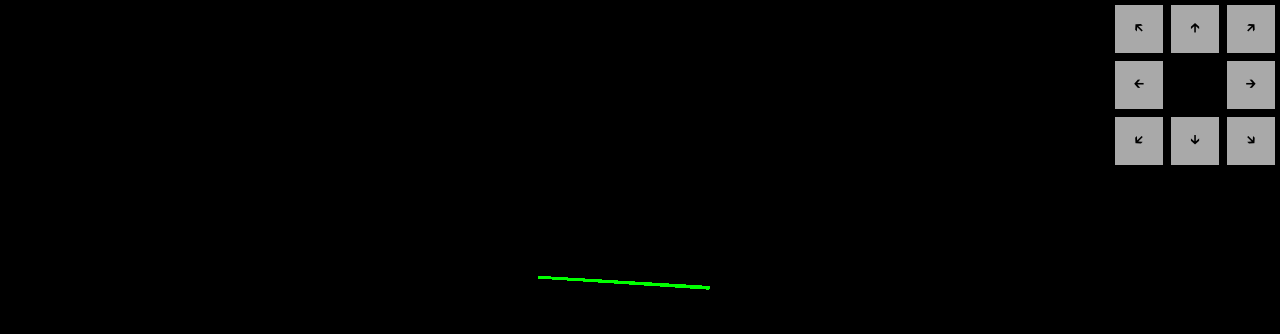
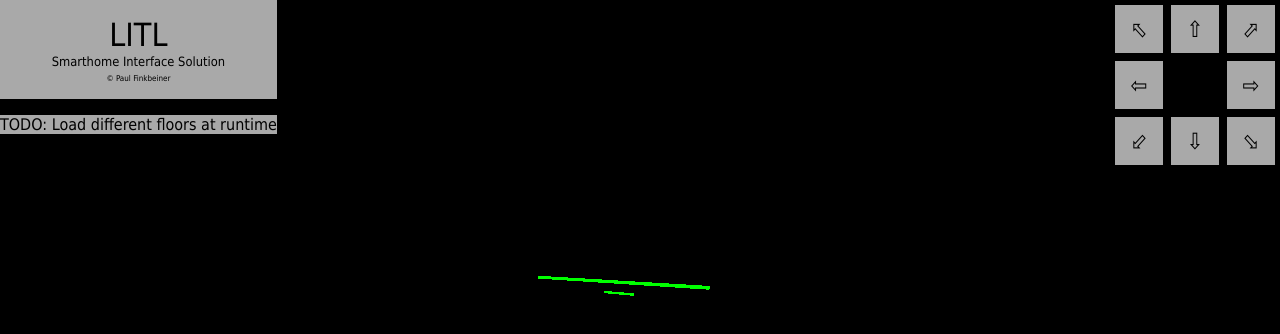
Before and after one commit to pafinkbeiner/LITL, a website built with Vite: page index.html in a window 1280 px wide. Built offline with nearby package versions, Linux system fonts and the light colour scheme; no server answers; files whose address does not match are found by name.

Commit message:
Added color changing functionality + second LED stripe

```diff
--- /dev/null
+++ b/colorpicker.js
@@ -0,0 +1,41 @@
+function invokeColorPicker(x, y, currentColor) {
+
+    let colorPickerContainer = document.getElementById('colorPickerContainer');
+    if (!colorPickerContainer) {
+        colorPickerContainer = document.createElement('div');
+        colorPickerContainer.id = 'colorPickerContainer';
+        colorPickerContainer.innerHTML = `
+            <input type="color" id="colorPicker">
+            <button id="closeColor">Close</button>
+            <button id="submitColor">Submit</button>
+        `;
+        document.body.appendChild(colorPickerContainer);
+    }
+
+    // Set initial coloring
+    const colorPicker = document.getElementById('colorPicker');
+    colorPicker.value = currentColor;
+
+    // Styling
+    colorPickerContainer.style.position = 'absolute';
+    colorPickerContainer.style.left = `${x}px`;
+    colorPickerContainer.style.top = `${y}px`;
+
+    // Show Container
+    colorPickerContainer.style.display = 'block';
+
+    // Return a promise that resolves with the chosen color
+    return new Promise((resolve) => {
+        const submitButton = document.getElementById('submitColor');
+        const closeButton = document.getElementById('closeColor');
+        closeButton.onclick = () => {
+            colorPickerContainer.style.display = 'none';
+            resolve(undefined);
+        };
+        submitButton.onclick = () => {
+            const chosenColor = colorPicker.value;
+            colorPickerContainer.style.display = 'none';
+            resolve(chosenColor);
+        };
+    });
+}
--- /dev/null
+++ b/convert.js
@@ -0,0 +1,30 @@
+export function rgbToHex(r, g, b) {
+    // Ensure r, g, b are within the valid range
+    r = Math.max(0, Math.min(255, r));
+    g = Math.max(0, Math.min(255, g));
+    b = Math.max(0, Math.min(255, b));
+
+    // Convert each component to a 2-digit hexadecimal string
+    const hexR = r.toString(16).padStart(2, '0');
+    const hexG = g.toString(16).padStart(2, '0');
+    const hexB = b.toString(16).padStart(2, '0');
+
+    // Concatenate and format as 0xRRGGBB
+    return `0x${hexR}${hexG}${hexB}`;
+}
+
+export function hexToRgb(hex) {
+    // Remove the leading # if it's there
+    hex = hex.replace(/^#/, '');
+
+    // Parse the r, g, b values from the hex string
+    const r = parseInt(hex.substring(0, 2), 16);
+    const g = parseInt(hex.substring(2, 4), 16);
+    const b = parseInt(hex.substring(4, 6), 16);
+
+    return { r, g, b };
+}
+
+export function rgbToHexNumber(r, g, b) {
+    return (r << 16) + (g << 8) + b;
+}
--- a/elements.js
+++ b/elements.js
@@ -1,4 +1,5 @@
 import * as THREE from 'three';
+import { rgbToHex, rgbToHexNumber } from "./convert";
 
 const baseElement = {
     treeElement: undefined,
@@ -68,7 +69,8 @@ export const elements = [
             const self = this;
             const currentState = await (await fetch("http://10.0.0.167/json/state")).json();
             if(currentState.on){
-                self.treeElement.material.color.set(0x00ff00);
+                const [r, g, b] = currentState.seg[0].col[0];
+                self.treeElement.material.color.set(rgbToHexNumber(r, g, b));
             } else {
                 self.treeElement.material.color.set(0xff0000);
             }
@@ -82,35 +84,71 @@ export const elements = [
                 "bri":255
             })});
             if(nextState){
-                self.treeElement.material.color.set(0x00ff00);
+                const [r, g, b] = currentState.seg[0].col[0];
+                self.treeElement.material.color.set(rgbToHexNumber(r, g, b));
             } else {
                 self.treeElement.material.color.set(0xff0000);
             }
         },
-        color: async function () {
+        color: async function (r, g, b) {
             const self = this;
-            // TODO
+            await fetch("http://10.0.0.167/json/state", {method: "POST", body: JSON.stringify({
+                "seg": [{"col": [[r, g, b], [0, 0, 0], [0, 0, 0]]}]
+            })});
+            self.treeElement.material.color.set(rgbToHexNumber(r, g, b));
         }
     },
-    // {
-    //     ...baseElement,
-    //     geometry: {
-    //         x: 2,
-    //         y: 2,
-    //         z: 2
-    //     },
-    //     material: {
-    //         color: 0x00ff00
-    //     },
-    //     position: {
-    //         x: -5,
-    //         y: 0,
-    //         z: 1
-    //     },
-    //     rotation: {
-    //         x: 0,
-    //         y: 0,
-    //         z: 0.039
-    //     }
-    // }
+    {
+        ...baseElement,
+        geometry: {
+            x: 0.1,
+            y: 2,
+            z: 0.1
+        },
+        material: {
+            color: 0x00ff00
+        },
+        position: {
+            x: 3.7,
+            y: 5,
+            z: 3.5
+        },
+        rotation: {
+            x: 0,
+            y: 0,
+            z: 0
+        },
+        init: async function() {
+            const self = this;
+            const currentState = await (await fetch("http://10.0.0.33/json/state")).json();
+            if(currentState.on){
+                const [r, g, b] = currentState.seg[0].col[0];
+                self.treeElement.material.color.set(rgbToHexNumber(r, g, b));
+            } else {
+                self.treeElement.material.color.set(0xff0000);
+            }
+        },
+        state: async function () {
+            const self = this;
+            const currentState = await (await fetch("http://10.0.0.33/json/state")).json();
+            const nextState = !currentState.on;
+            await fetch("http://10.0.0.33/json/state", {method: "POST", body: JSON.stringify({
+                "on": nextState,
+                "bri":255
+            })});
+            if(nextState){
+                const [r, g, b] = currentState.seg[0].col[0];
+                self.treeElement.material.color.set(rgbToHexNumber(r, g, b));
+            } else {
+                self.treeElement.material.color.set(0xff0000);
+            }
+        },
+        color: async function (r, g, b) {
+            const self = this;
+            await fetch("http://10.0.0.33/json/state", {method: "POST", body: JSON.stringify({
+                "seg": [{"col": [[r, g, b], [0, 0, 0], [0, 0, 0]]}]
+            })});
+            self.treeElement.material.color.set(rgbToHexNumber(r, g, b));
+        }
+    }
 ]
--- a/index.html
+++ b/index.html
@@ -10,31 +10,44 @@
       * {
         margin: 0;
         padding: 0;
+        font-family: Tahoma, sans-serif;
       }
       .btn{
         height: 3rem;
         width: 3rem;
         border: none;
         background-color: darkgray;
+        font-size: 1.4em;
       }
     </style>
     <div id="app"></div>
+    <div style="position: absolute; display: flex; flex-direction: column; gap: 1rem;">
+      <div style="display: flex; flex-direction: column; background-color: darkgray; padding: 1rem 3rem 1rem 3rem; align-items: center;">
+        <h1 style="font-weight: normal;">LITL</h1>
+        <p style="font-size: 0.8em;">Smarthome Interface Solution</p>
+        <p style="font-size: 0.5em; margin-top: 0.3rem;">© Paul Finkbeiner</p>
+      </div>
+      <div style="background-color: darkgray;">
+        TODO: Load different floors at runtime
+      </div>
+    </div>
     <div style="position: absolute; top: 5px; right: 5px; display: flex; flex-direction: column; gap: 0.5rem;" id="controls">
       <div style="display: flex; justify-content: space-between;">
-        <button class="btn" id="moveLeftUp">🡴</button>
-        <button class="btn" id="moveUp">🡱</button>
-        <button class="btn" id="moveRightUp">🡵</button>
+        <button class="btn" id="moveLeftUp">⬁</button>
+        <button class="btn" id="moveUp">⇧</button>
+        <button class="btn" id="moveRightUp">⬀</button>
       </div>
       <div style="display: flex; justify-content: space-between;">
-        <button class="btn" id="moveLeft">🡰</button>
-        <button class="btn" id="moveRight">🡲</button>
+        <button class="btn" id="moveLeft">⇦</button>
+        <button class="btn" id="moveRight">⇨</button>
       </div>
       <div style="display: flex; justify-content: space-between; gap: 0.5rem;">
-        <button class="btn" id="moveLeftDown">🡷</button>
-        <button class="btn" id="moveDown">🡳</button>
-        <button class="btn" id="moveRightDown">🡶</button>
+        <button class="btn" id="moveLeftDown">⬃</button>
+        <button class="btn" id="moveDown">⇩</button>
+        <button class="btn" id="moveRightDown">⬂</button>
       </div>
     </div>
+    <script src="/colorpicker.js"></script>
     <script type="module" src="/main.js"></script>
   </body>
 </html>
--- a/main.js
+++ b/main.js
@@ -2,6 +2,7 @@ import * as THREE from 'three';
 import { OrbitControls } from 'three/addons/controls/OrbitControls.js';
 import { GLTFLoader } from 'three/addons/loaders/GLTFLoader.js';
 import { elements } from "./elements";
+import { hexToRgb } from "./convert";
 
 const scene = new THREE.Scene();
 const camera = new THREE.PerspectiveCamera( 75, window.innerWidth / window.innerHeight, 0.1, 1000 );
@@ -137,7 +138,32 @@ function onMouseClick(event) {
     }
 }
 
+async function onRightMouseClick(event) {
+    // Calculate mouse position in normalized device coordinates
+    mouse.x = (event.clientX / window.innerWidth) * 2 - 1;
+    mouse.y = - (event.clientY / window.innerHeight) * 2 + 1;
+
+    // Update the raycaster with the camera and mouse position
+    raycaster.setFromCamera(mouse, camera);
+
+    // Calculate objects intersecting the raycaster
+    const intersects = raycaster.intersectObjects(scene.children);
+    for (let i = 0; i < intersects.length; i++) {
+        for(const element of elements){
+            if(intersects[i].object === element.treeElement){
+                console.log("Right Click on Element")
+                const color = await invokeColorPicker(event.clientX + 20, event.clientY - 40, '#ff0000');
+                const {r, g, b} = hexToRgb(color);
+                await element.color(r, g, b);
+                console.log(color)
+                break;
+            }
+        }
+    }
+}
+
 window.addEventListener('click', onMouseClick, false);
+window.addEventListener('contextmenu', onRightMouseClick, false);
 
 // ANIMATION LOOP
 function animate() {
```
